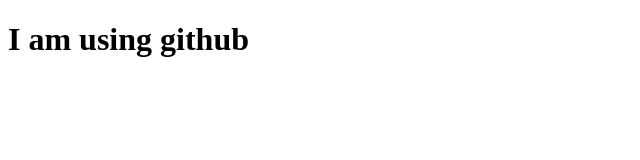
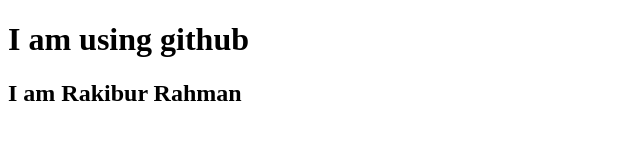
Before and after one commit to rakib54/my-first-website, a plain HTML site: page index.html in a window 1280 px wide. Shown: the whole page, without its empty margins (0-640 px from the left). Drawn offline with Linux system fonts and the light colour scheme.

Commit message:
modified

```diff
--- a/index.html
+++ b/index.html
@@ -7,5 +7,6 @@
 </head>
 <body>
     <h1>I am using github</h1>
+    <h2>I am Rakibur Rahman</h2>
 </body>
 </html>
```
Also changed, not shown: 1 other file.
